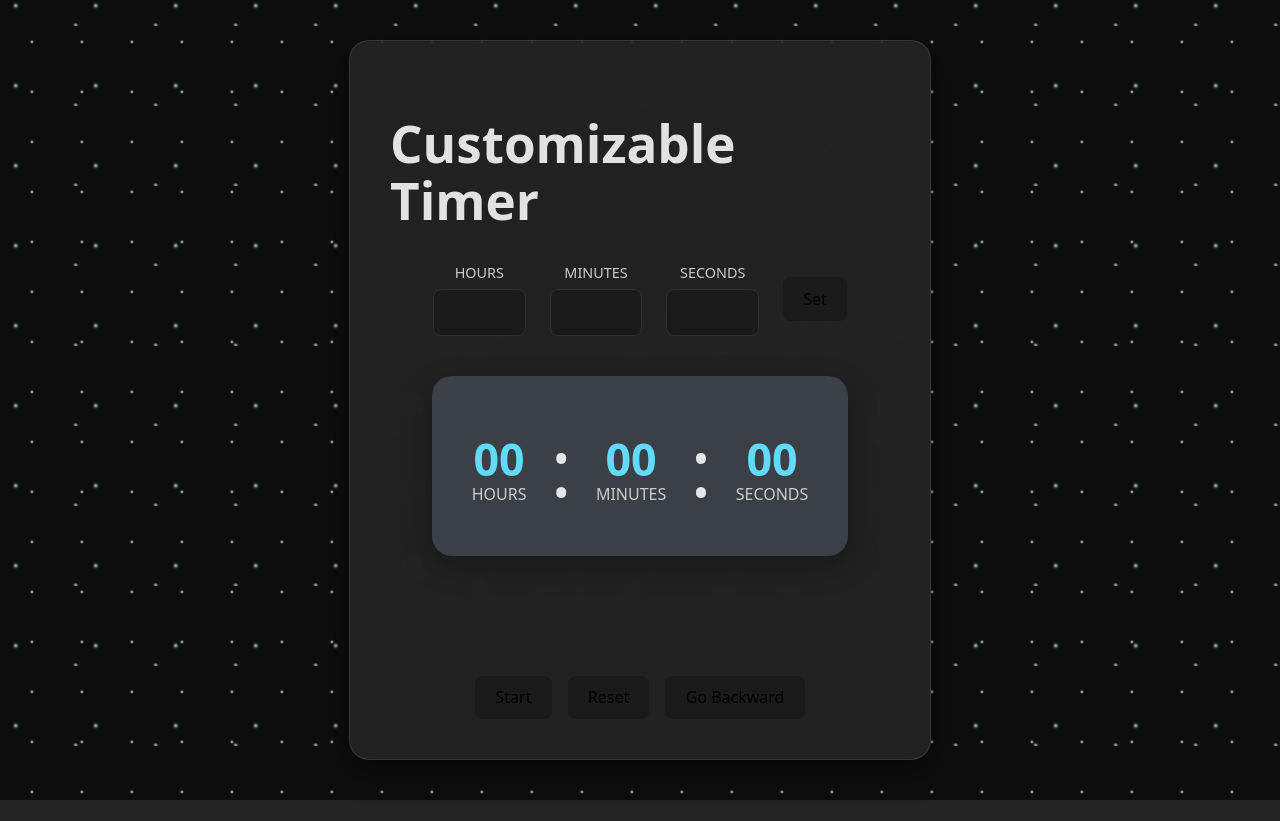
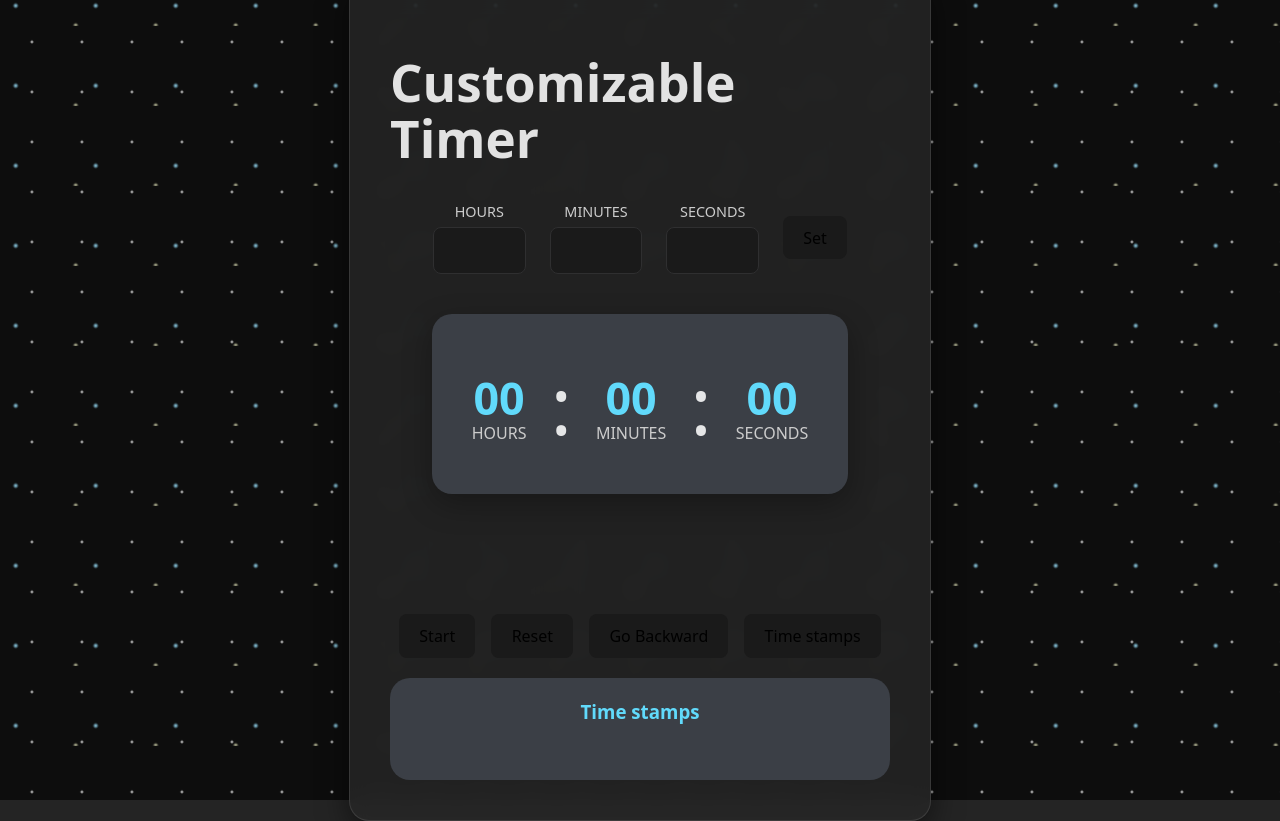
Before and after one commit to Phoenixcat01/simple-timer-app, a React (Vite) app: page / in a window 1280 px wide. Before the commit the page ends 800 px from the top, so only its background shows below. Built offline with nearby package versions, Linux system fonts and the light colour scheme.

Commit message:
feat(timer): create feature timestamps
- add timestamp feature
- enhance styling for timestamps display

```diff
--- a/src/App.jsx
+++ b/src/App.jsx
@@ -31,12 +31,13 @@ const TimerDisplay = ({seconds}) => {
   );
 }
 
-const TimerControl = ({onToggle, isRunning, onReset, onReverse, isReversed}) => {
+const TimerControl = ({onToggle, isRunning, onReset, onReverse, isReversed, onAddTimestamps}) => {
   return (
   <div className="button-group">
     <button onClick={onToggle} >{isRunning ? 'Stop' : 'Start'}</button>
     <button onClick={onReset} >Reset</button>
     <button onClick={onReverse}>{isReversed ? 'Go Forward' : 'Go Backward'}</button>
+    <button onClick={onAddTimestamps}>Time stamps</button>
   </div>
   )
 }
@@ -79,6 +80,7 @@ const TimerInput = ({onSetTime,}) => {
 }
 
 export default function App() {
+  const [timestamps, setTimestamps] = useState([])
   const [seconds, setSeconds] = useState(0);
   const [isRunning, setIsRunning] = useState(false);
   const [isReversed, setIsReversed] = useState(false);
@@ -156,6 +158,12 @@ export default function App() {
     };
   }, [isRunning, isReversed]);
 
+  const addTimestamp = () => {
+    if (isRunning) {
+      setTimestamps(prevTimestamps => [...prevTimestamps, seconds])
+    }
+  };
+
   return (
     <div className="neon-effect-container" style={{
       "--mouse-x": `${mousePosition.x}px`,
@@ -163,15 +171,19 @@ export default function App() {
     }}>
       <div className="card" ref={cardRef}>
         <h1>Customizable Timer</h1>
-        {/* <div>
-          <label htmlFor="">Set Timer (in seconds) : </label>
-          <input type="number" value={inputSeconds} onChange={handleInputChange} />
-        </div> */}
         <TimerInput onSetTime={handleSetInputTime} />
         <div className="timer-section">
           <TimerDisplay seconds={seconds}/>
           {isFinished && <h2 className="finish-message">FINISH!</h2>}
-          <TimerControl onToggle={toggleTimer} onReset={resetTimer} onReverse={reverseTimer} isRunning={isRunning} isReversed={isReversed} />
+          <TimerControl onToggle={toggleTimer} onReset={resetTimer} onReverse={reverseTimer} isRunning={isRunning} isReversed={isReversed} onAddTimestamps={addTimestamp}/>
+        </div>
+        <div className="timestamps-container">
+          <h3>Time stamps</h3>
+          <ul>
+            {timestamps.map((ts, index) => (
+              <li key={index}>Timestamps {index + 1}: {ts} seconds</li>
+            ))}
+          </ul>
         </div>
       </div>
     </div>
--- a/src/index.css
+++ b/src/index.css
@@ -163,7 +163,7 @@ button:focus-visible {
 }
 
 .input-field input:focus {
-  border-color: #4CAF50;
+  border-color: #61dafb;
 }
 
 .set-button {
@@ -248,3 +248,31 @@ button:focus-visible {
   margin-top: 100px;
   gap: 1em;
 }
+
+.timestamps-container {
+  margin-top: 20px;
+  background-color: #3b3f46;
+  padding: 20px;
+  border-radius: 20px;
+}
+
+.timestamps-container h3 {
+  margin-top: 0;
+  text-align: center;
+  color: #61dafb;
+}
+
+.timestamps-container ul {
+  list-style: none;
+  padding: 0;
+  max-height: 150px;
+  overflow-y: auto;
+}
+
+.timestamps-container li {
+  background-color: #2e3035;
+  margin-bottom: 10px;
+  padding: 10px;
+  border-radius: 10px;
+  font-family: monospace;
+}
```
